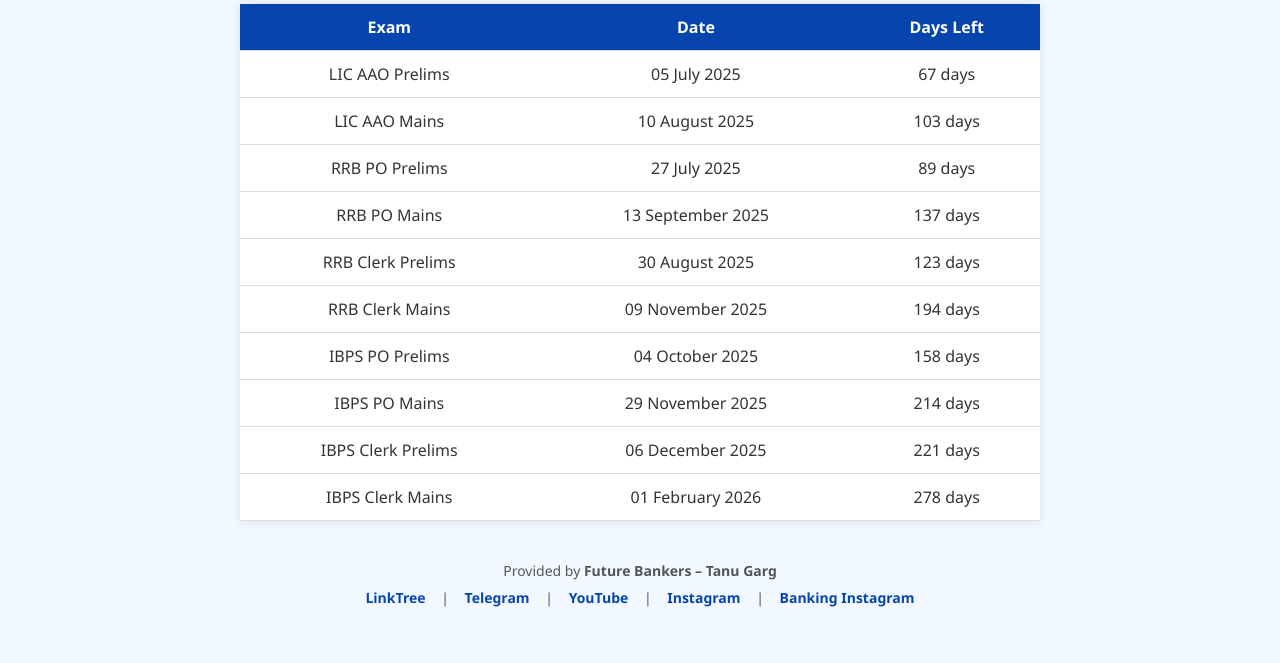
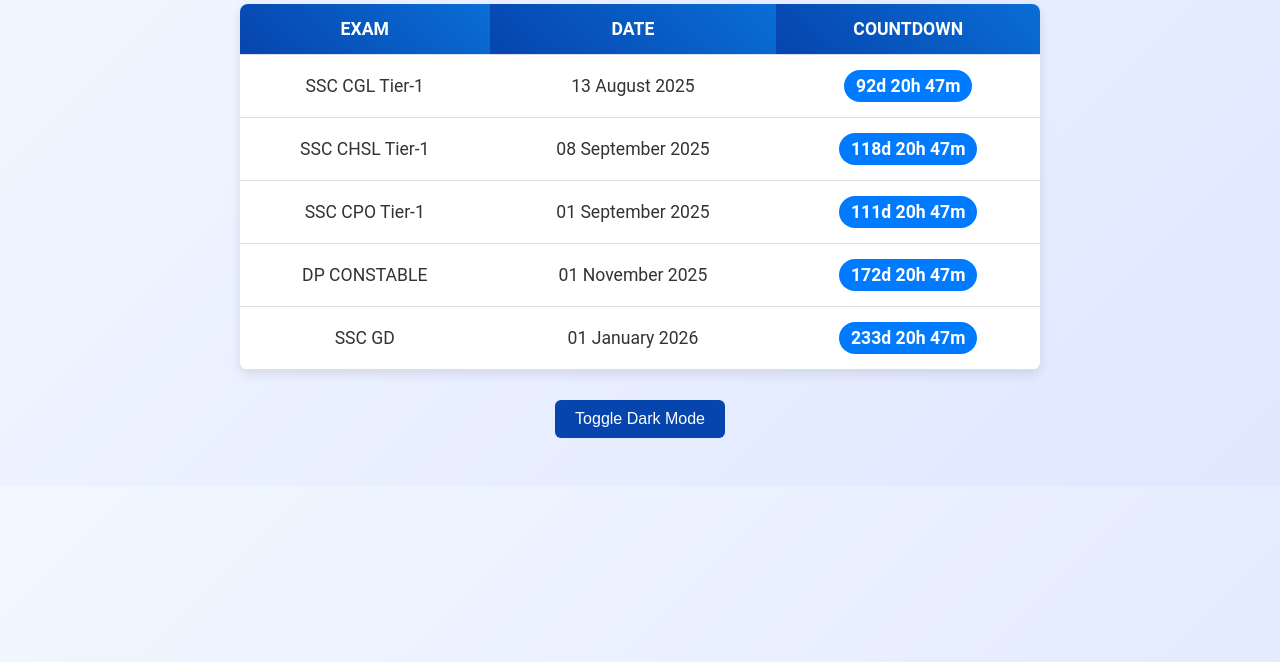
Before and after one commit to sachinnsindhu/cglcpochslcountdowns, a plain HTML site: page index.html in a window 1280 px wide. Shown: the part 138-801 px from the top of the page. Drawn offline with Linux system fonts and the light colour scheme.

Commit message:
Update index.html

```diff
--- a/index.html
+++ b/index.html
@@ -1,138 +1,202 @@
-
 <!DOCTYPE html>
 <html lang="en">
 <head>
-    <meta charset="UTF-8">
-    <title>Bank Exam Countdown - Future Bankers</title>
+  <meta charset="UTF-8" />
+  <meta name="viewport" content="width=device-width, initial-scale=1.0" />
+  <title>Upcoming Exam Dates and Countdowns</title>
   <style>
     body {
-            font-family: 'Segoe UI', sans-serif;
-            background: #f2f8ff;
+      font-family: 'Roboto', sans-serif;
+      background: linear-gradient(135deg, #f2f8ff, #e0e7ff);
       color: #333;
       text-align: center;
       padding: 40px;
+      transition: background 0.3s, color 0.3s;
     }
+
     h1 {
       color: #0645AD;
-            font-size: 32px;
+      font-size: 2.5rem;
+      margin-bottom: 20px;
     }
+
     table {
-            margin: 30px auto;
+      margin: 0 auto;
       border-collapse: collapse;
       width: 90%;
       max-width: 800px;
-            background-color: #ffffff;
-            box-shadow: 0 0 10px rgba(0,0,0,0.1);
+      background-color: #fff;
+      box-shadow: 0 4px 12px rgba(0, 0, 0, 0.1);
+      border-radius: 8px;
+      overflow: hidden;
     }
+
     th, td {
-            padding: 12px 15px;
+      padding: 15px;
       border-bottom: 1px solid #ddd;
+      font-size: 1.1rem;
     }
+
     th {
+      background: linear-gradient(45deg, #0645AD, #0a6dd6);
+      color: white;
+      text-transform: uppercase;
+    }
+
+    tr:hover {
+      background-color: #f0f4ff;
+    }
+
+    .countdown {
+      font-weight: bold;
+      background: #007BFF;
+      color: #fff;
+      padding: 6px 12px;
+      border-radius: 20px;
+      display: inline-block;
+    }
+
+    .countdown.exam-day {
+      background: #28a745;
+    }
+
+    .countdown.completed {
+      background: #dc3545;
+    }
+
+    /* Dark mode styles */
+    .dark-mode {
+      background: linear-gradient(135deg, #1c1c1c, #2a2a2a);
+      color: #f5f5f5;
+    }
+
+    .dark-mode table {
+      background-color: #333;
+      color: #f5f5f5;
+      box-shadow: none;
+    }
+
+    .dark-mode th {
+      background: linear-gradient(45deg, #222, #444);
+    }
+
+    .dark-mode tr:hover {
+      background-color: #3a3a3a;
+    }
+
+    .dark-mode .countdown {
+      background: #0066cc;
+    }
+
+    .dark-mode .countdown.exam-day {
+      background: #28a745;
+    }
+
+    .dark-mode .countdown.completed {
+      background: #dc3545;
+    }
+
+    /* Toggle button */
+    .toggle-btn {
+      margin-top: 30px;
+    }
+
+    #toggleDarkMode {
+      padding: 10px 20px;
+      font-size: 16px;
       background-color: #0645AD;
       color: white;
+      border: none;
+      border-radius: 6px;
+      cursor: pointer;
+      transition: background 0.3s;
     }
-        tr:hover {
-            background-color: #f1f1f1;
-        }
-        .footer {
-            margin-top: 40px;
-            font-size: 14px;
-            color: #555;
-        }
-        .links a {
-            display: inline-block;
-            margin: 8px 12px;
-            text-decoration: none;
-            color: #0645AD;
-            font-weight: bold;
+
+    #toggleDarkMode:hover {
+      background-color: #0a6dd6;
     }
   </style>
 </head>
 <body>
-    <h1>Upcoming Bank Exams Countdown</h1>
+  <h1>SSC Upcoming Exam Countdowns</h1>
   <table>
     <thead>
       <tr>
         <th>Exam</th>
         <th>Date</th>
-                <th>Days Left</th>
+        <th>Countdown</th>
       </tr>
     </thead>
-        <tbody>
-
-        <tr>
-            <td>LIC AAO Prelims</td>
-            <td>05 July 2025</td>
-            <td>67 days</td>
-        </tr>
-
-        <tr>
-            <td>LIC AAO Mains</td>
-            <td>10 August 2025</td>
-            <td>103 days</td>
-        </tr>
-
-        <tr>
-            <td>RRB PO Prelims</td>
-            <td>27 July 2025</td>
-            <td>89 days</td>
-        </tr>
-
-        <tr>
-            <td>RRB PO Mains</td>
-            <td>13 September 2025</td>
-            <td>137 days</td>
-        </tr>
-
-        <tr>
-            <td>RRB Clerk Prelims</td>
-            <td>30 August 2025</td>
-            <td>123 days</td>
-        </tr>
-
-        <tr>
-            <td>RRB Clerk Mains</td>
-            <td>09 November 2025</td>
-            <td>194 days</td>
-        </tr>
-
-        <tr>
-            <td>IBPS PO Prelims</td>
-            <td>04 October 2025</td>
-            <td>158 days</td>
-        </tr>
-
-        <tr>
-            <td>IBPS PO Mains</td>
-            <td>29 November 2025</td>
-            <td>214 days</td>
-        </tr>
-
-        <tr>
-            <td>IBPS Clerk Prelims</td>
-            <td>06 December 2025</td>
-            <td>221 days</td>
-        </tr>
-
-        <tr>
-            <td>IBPS Clerk Mains</td>
-            <td>01 February 2026</td>
-            <td>278 days</td>
-        </tr>
-
-        </tbody>
+    <tbody id="countdown-table"></tbody>
   </table>
 
-    <div class="footer">
-        Provided by <strong>Future Bankers – Tanu Garg</strong>
-        <div class="links">
-            <a href="https://linktr.ee/tanugarg01" target="_blank">LinkTree</a> |
-            <a href="https://t.me/tanugarg01" target="_blank">Telegram</a> |
-            <a href="https://youtube.com/@futurebankers01" target="_blank">YouTube</a> |
-            <a href="https://www.instagram.com/tanugarg01" target="_blank">Instagram</a> |
-            <a href="https://www.instagram.com/tanugarrgg01" target="_blank">Banking Instagram</a>
+  <!-- Toggle Button -->
+  <div class="toggle-btn">
+    <button id="toggleDarkMode" onclick="toggleDarkMode()">Toggle Dark Mode</button>
   </div>
-    </div>
+
+  <script>
+    const exams = [
+      { name: "SSC CGL Tier-1", date: "2025-08-13" },
+      { name: "SSC CHSL Tier-1", date: "2025-09-08" },
+      { name: "SSC CPO Tier-1", date: "2025-09-01" },
+      { name: "DP CONSTABLE", date: "2025-11-01" },
+      { name: "SSC GD", date: "2026-01-01" }
+    ];
+
+    const tableBody = document.getElementById("countdown-table");
+
+    function updateCountdown() {
+      tableBody.innerHTML = "";
+      const now = new Date();
+
+      exams.forEach(exam => {
+        const examDate = new Date(`${exam.date}T00:00:00`);
+        const timeDiff = examDate - now;
+
+        let countdownHTML = "";
+        let className = "";
+
+        if (timeDiff > 0) {
+          const days = Math.floor(timeDiff / (1000 * 60 * 60 * 24));
+          const hours = Math.floor((timeDiff / (1000 * 60 * 60)) % 24);
+          const minutes = Math.floor((timeDiff / (1000 * 60)) % 60);
+          countdownHTML = `${days}d ${hours}h ${minutes}m`;
+        } else if (timeDiff > -86400000) {
+          countdownHTML = "Exam Day!";
+          className = "exam-day";
+        } else {
+          countdownHTML = "Completed";
+          className = "completed";
+        }
+
+        const row = document.createElement("tr");
+        row.innerHTML = `
+          <td>${exam.name}</td>
+          <td>${examDate.toLocaleDateString('en-IN', { day: '2-digit', month: 'long', year: 'numeric' })}</td>
+          <td><span class="countdown ${className}">${countdownHTML}</span></td>
+        `;
+        tableBody.appendChild(row);
+      });
+    }
+
+    // Dark mode toggle
+    function toggleDarkMode() {
+      const isDark = document.body.classList.toggle("dark-mode");
+      localStorage.setItem("darkMode", isDark);
+      document.getElementById("toggleDarkMode").innerText = isDark ? "Switch to Light Mode" : "Switch to Dark Mode";
+    }
+
+    // On load, apply dark mode if previously set
+    window.addEventListener("DOMContentLoaded", () => {
+      const isDark = localStorage.getItem("darkMode") === "true";
+      if (isDark) {
+        document.body.classList.add("dark-mode");
+        document.getElementById("toggleDarkMode").innerText = "Switch to Light Mode";
+      }
+      updateCountdown();
+      setInterval(updateCountdown, 60 * 1000); // Update every minute
+    });
+  </script>
 </body>
 </html>
```
Lines whose indentation alone changed are shown as unchanged.
